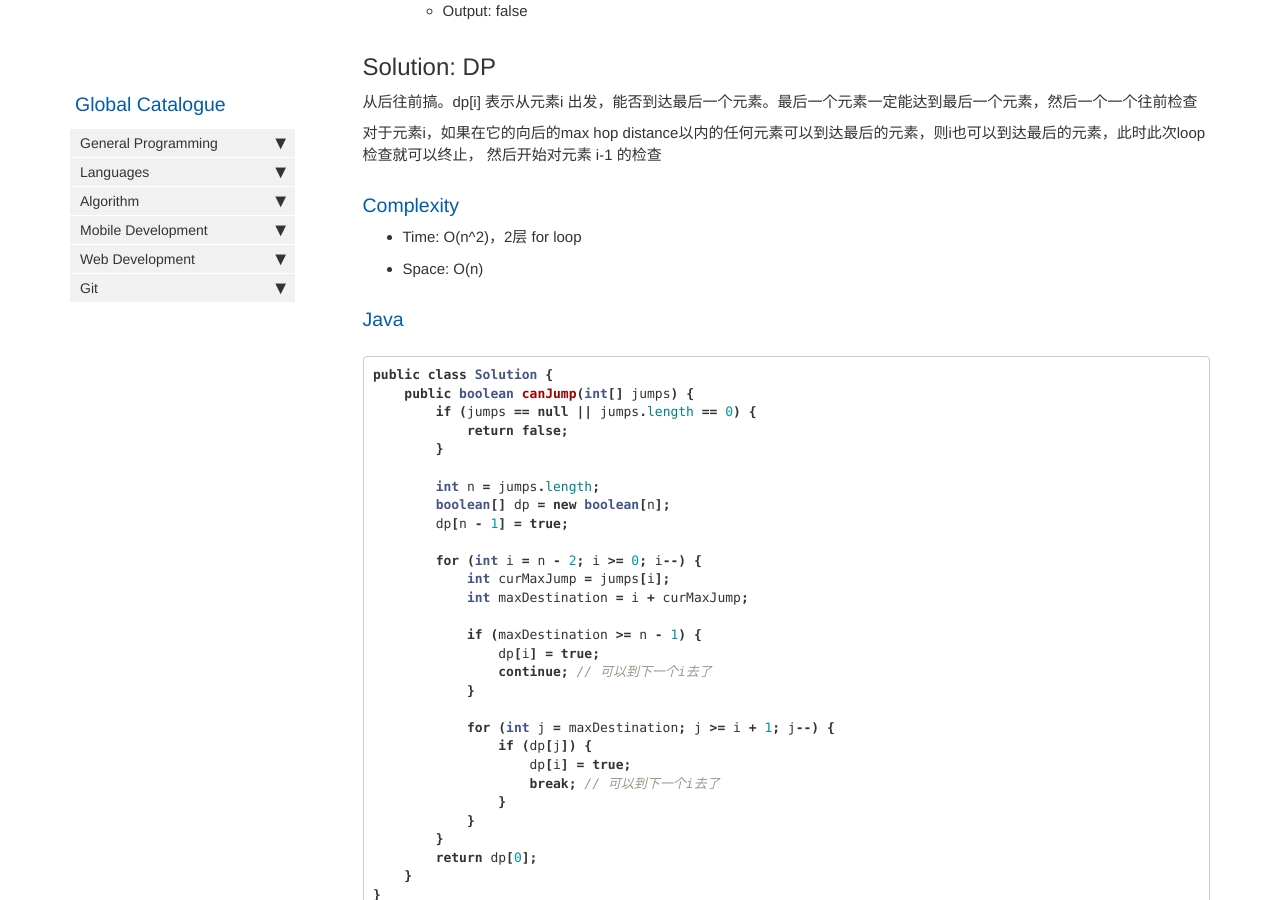
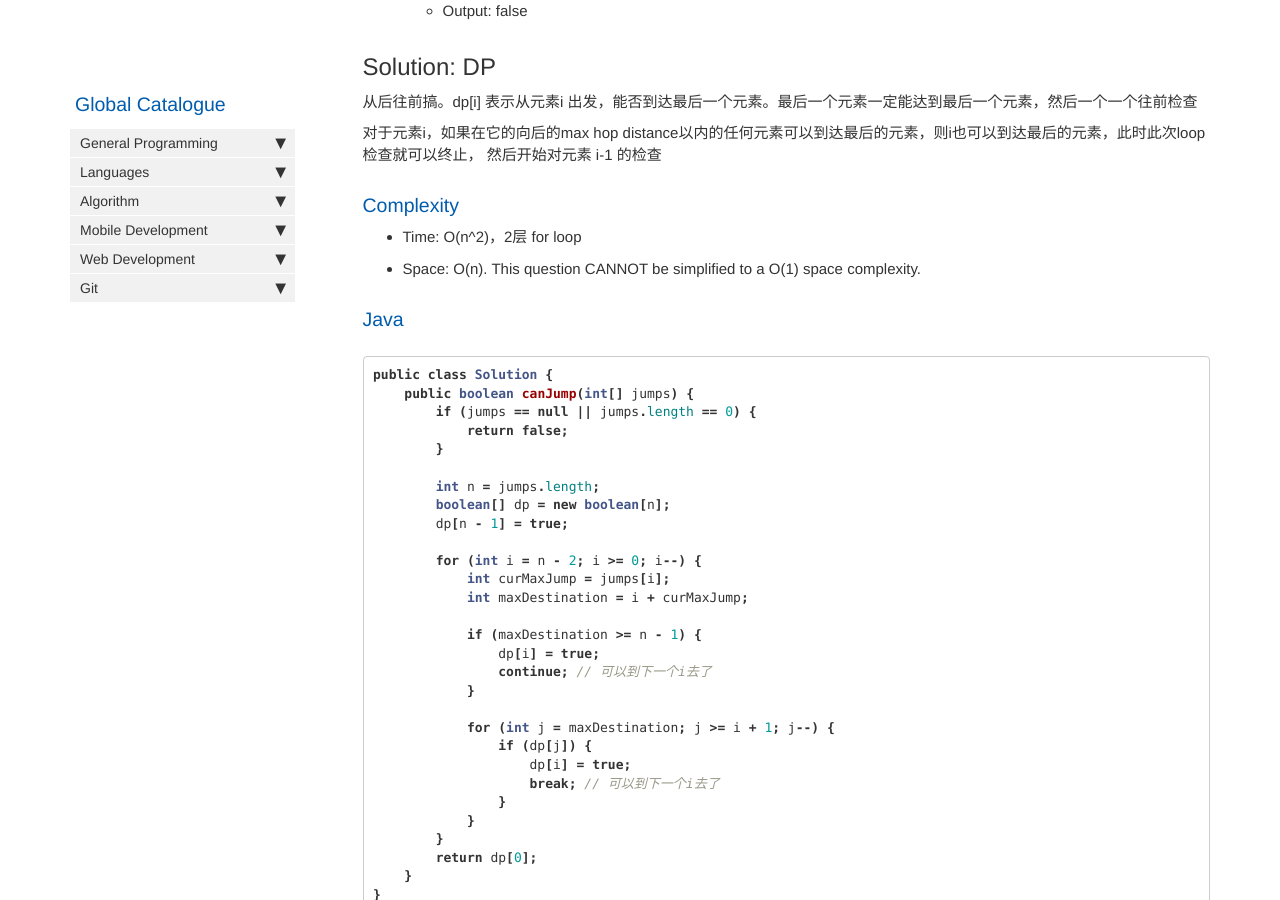
Before and after one commit to HungryOrc/hungryorc.github.io, a Jekyll site: the page built from pages/algorithm/algorithm_arrayHopper1_canReachEndOfArrayOrNot.md, in a window 1280 px wide and 900 px high, scrolled down 589 px. Built offline with Jekyll 4.4.1, drawn with Linux system fonts in a browser that asks for light colours; nearby versions of some CDN libraries; comment, search, counter and statistics services are not loaded.

Commit message:
Update and rename algorithm_arrayHopperI_canReachEndOfArrayOrNot.md to algorithm_arrayHopper1_canReachEndOfArrayOrNot.md

````diff
--- a/pages/algorithm/algorithm_arrayHopperI_canReachEndOfArrayOrNot.md
+++ b/pages/algorithm/algorithm_arrayHopper1_canReachEndOfArrayOrNot.md
@@ -33,7 +33,7 @@ Assumptions
 
 ### Complexity
 * Time: O(n^2)，2层 for loop
-* Space: O(n)
+* Space: O(n). This question CANNOT be simplified to a O(1) space complexity.
 
 ### Java
 ```java
````
Also changed, not shown: other parts of pages/algorithm/algorithm_arrayHopper1_canReachEndOfArrayOrNot.md (+1 -1 lines).
